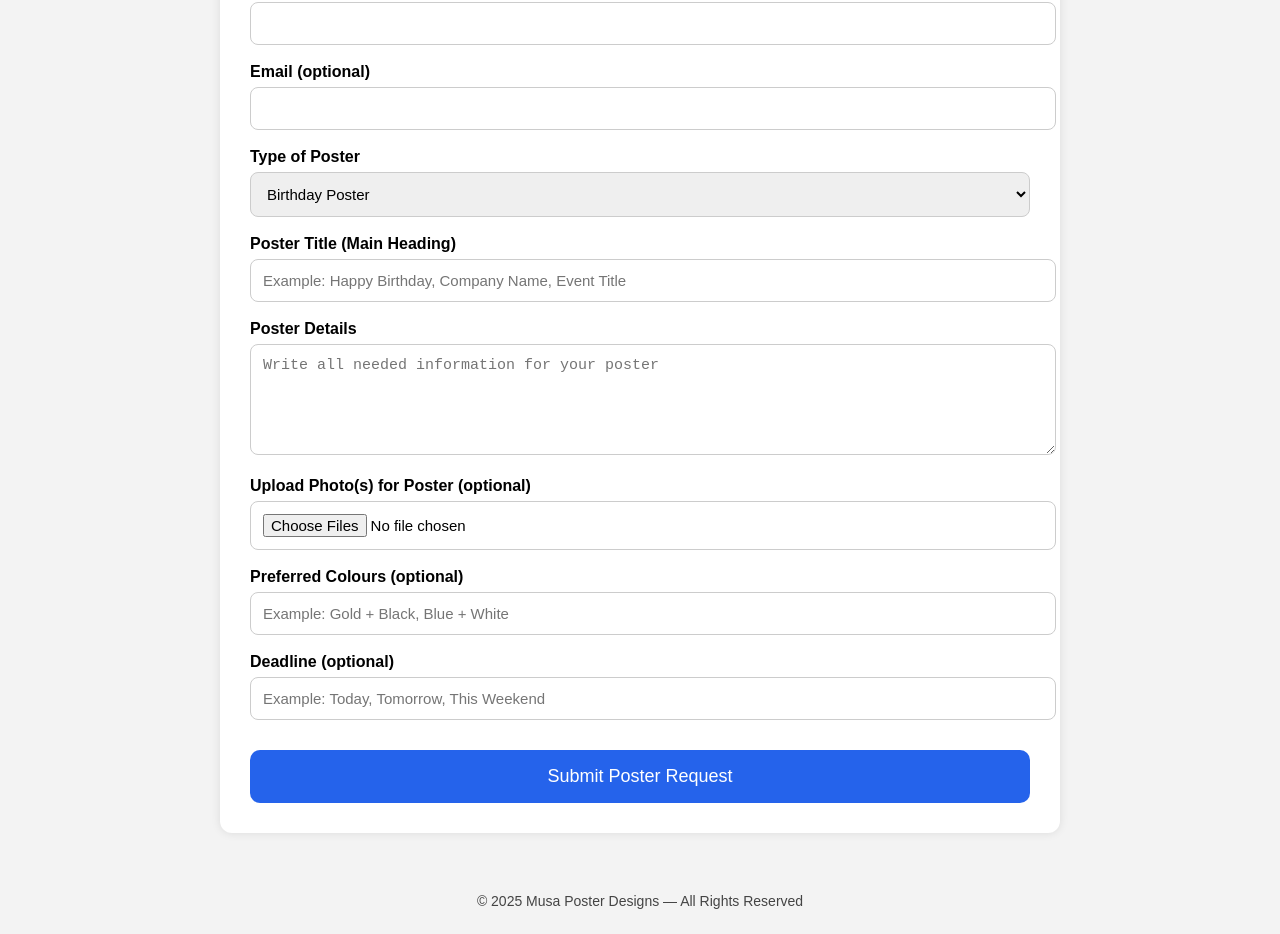
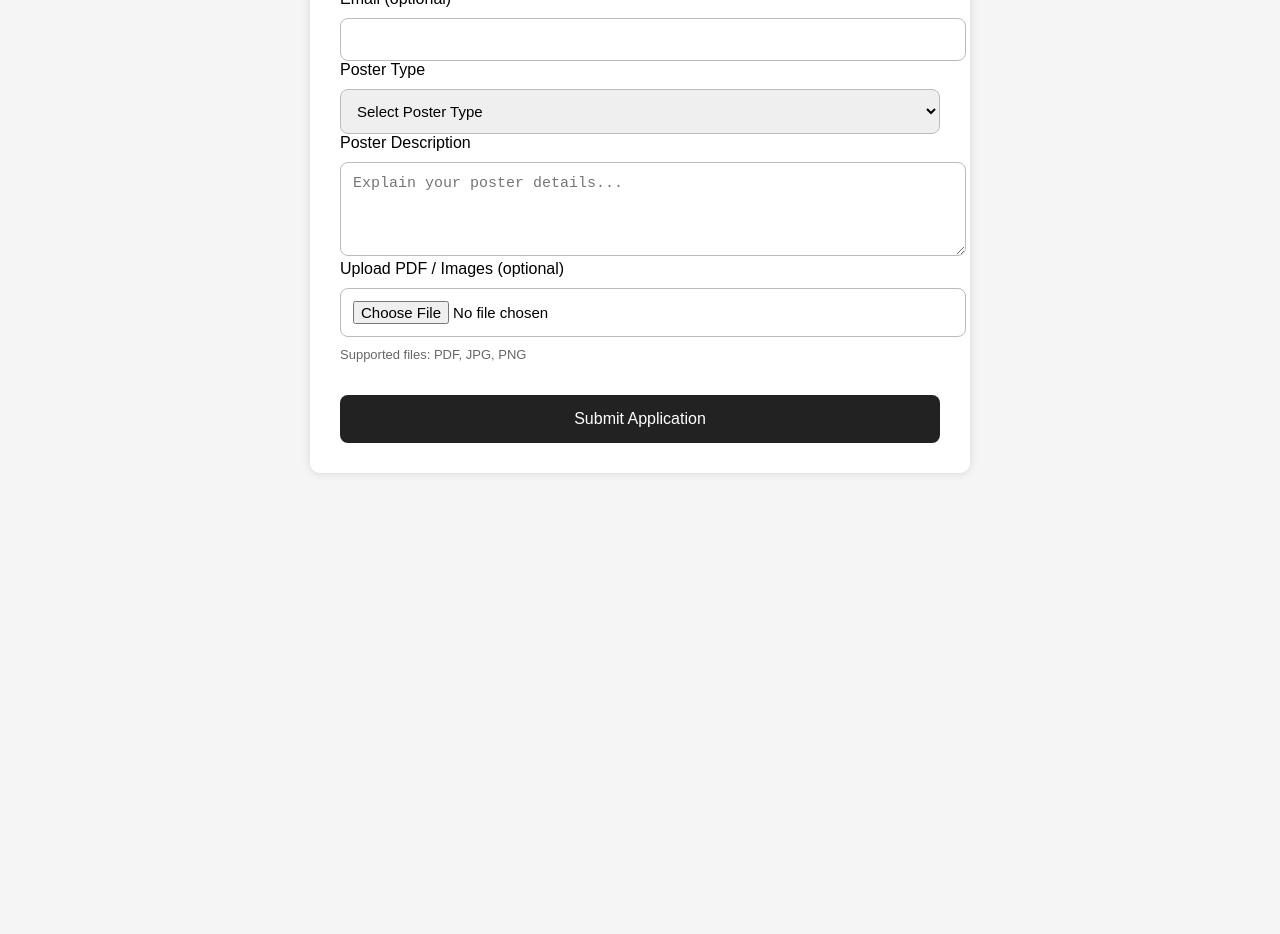
Before and after one commit to musa-loan2025/musa-loans-site, a plain HTML site: page index.html in a window 1280 px wide. Shown: the part 376-1310 px from the top of the page. After the commit the page ends 889 px from the top, so only its background shows below. Drawn offline with Linux system fonts and the light colour scheme.

Commit message:
Update index.html
Muzas Poster desingner

```diff
--- a/index.html
+++ b/index.html
@@ -3,139 +3,115 @@
 <head>
     <meta charset="UTF-8" />
     <meta name="viewport" content="width=device-width, initial-scale=1.0" />
-<title>Musa Poster Designs</title>
+    <title>Poster Design Application</title>
 
     <style>
         body {
             font-family: Arial, sans-serif;
-    background: #f3f3f3;
+            background: #f5f5f5;
             margin: 0;
             padding: 0;
         }
-  header {
-    background: #1e3a8a;
+
+        .header {
+            background: #222;
+            padding: 20px;
+            text-align: center;
             color: white;
+        }
+
+        .container {
+            max-width: 600px;
+            background: white;
+            margin: 40px auto;
             padding: 30px;
-    text-align: center;
+            border-radius: 10px;
+            box-shadow: 0px 0px 10px #00000020;
         }
-  header h1 {
-    margin: 0;
-    font-size: 32px;
-  }
-  header p {
-    margin-top: 5px;
-    font-size: 16px;
-  }
-  .container {
-    max-width: 780px;
-    background: white;
-    margin: 35px auto;
-    padding: 30px;
-    border-radius: 12px;
-    box-shadow: 0 0 10px rgba(0,0,0,0.1);
-  }
-  h2 {
-    text-align: center;
-    margin-bottom: 20px;
-  }
-  label {
-    font-weight: bold;
-    margin-top: 18px;
-    display: block;
-  }
+
         input, textarea, select {
             width: 100%;
             padding: 12px;
-    border: 1px solid #ccc;
+            margin-top: 10px;
             border-radius: 8px;
-    margin-top: 6px;
+            border: 1px solid #bbb;
             font-size: 15px;
         }
+
         button {
             width: 100%;
-    padding: 16px;
-    background: #2563eb;
+            padding: 15px;
+            background: #222;
             border: none;
-    border-radius: 10px;
+            border-radius: 8px;
+            margin-top: 20px;
             color: white;
-    font-size: 18px;
-    margin-top: 30px;
+            font-size: 16px;
             cursor: pointer;
         }
+
         button:hover {
-    background: #1e40af;
+            background: #000;
         }
-  footer {
-    text-align: center;
-    padding: 25px;
-    color: #444;
-    font-size: 14px;
+
+        .note {
+            font-size: 13px;
+            color: #666;
+            margin-top: 10px;
         }
     </style>
 </head>
 
 <body>
 
-<header>
-  <h1>Musa Poster Designs</h1>
-  <p>Professional • Fast • Affordable</p>
-</header>
+    <div class="header">
+        <h1>Poster Design Application</h1>
+        <p>Fill the form below to request a poster</p>
+    </div>
 
     <div class="container">
-  <h2>Poster Design Request Form</h2>
 
-  <form action="https://formsubmit.co/musasolomon341@gmail.com" method="POST" enctype="multipart/form-data">
+        <form action="https://formsubmit.co/musasolomon341@gmail.com"
+              method="POST" enctype="multipart/form-data">
+
+            <!-- SECURITY + SETTINGS -->
+            <input type="hidden" name="_captcha" value="false">
+            <input type="hidden" name="_subject" value="New Poster Application">
+            <input type="hidden" name="_template" value="table">
+            <input type="hidden" name="_next" value="https://musa-loan2025.github.io/musa-loans-site/success.html">
 
             <label>Full Name</label>
-    <input type="text" name="Full Name" required />
+            <input type="text" name="Full Name" required>
 
             <label>WhatsApp Number</label>
-    <input type="text" name="WhatsApp Number" required />
+            <input type="text" name="WhatsApp Number" required>
 
             <label>Email (optional)</label>
-    <input type="email" name="Client Email" />
+            <input type="email" name="Client Email">
 
-    <label>Type of Poster</label>
+            <label>Poster Type</label>
             <select name="Poster Type" required>
-      <option value="Birthday Poster">Birthday Poster</option>
-      <option value="Business Poster">Business Poster</option>
-      <option value="Event Poster">Event Poster</option>
-      <option value="Funeral Poster">Funeral Poster</option>
-      <option value="Church Poster">Church Poster</option>
-      <option value="School Poster">School Poster</option>
-      <option value="Other">Other</option>
+                <option value="">Select Poster Type</option>
+                <option>Birthday Poster</option>
+                <option>Funeral Poster</option>
+                <option>Graduation Poster</option>
+                <option>Business Poster</option>
+                <option>Event Poster</option>
+                <option>School Poster</option>
+                <option>Other (describe below)</option>
             </select>
 
-    <label>Poster Title (Main Heading)</label>
-    <input type="text" name="Poster Title" placeholder="Example: Happy Birthday, Company Name, Event Title" required />
+            <label>Poster Description</label>
+            <textarea name="Poster Description" rows="4" placeholder="Explain your poster details..." required></textarea>
 
-    <label>Poster Details</label>
-    <textarea name="Poster Details" rows="5" placeholder="Write all needed information for your poster" required></textarea>
+            <label>Upload PDF / Images (optional)</label>
+            <input type="file" name="attachment" accept="application/pdf,image/*">
 
-    <label>Upload Photo(s) for Poster (optional)</label>
-    <input type="file" name="Poster Photos" multiple />
+            <p class="note">Supported files: PDF, JPG, PNG</p>
 
-    <label>Preferred Colours (optional)</label>
-    <input type="text" name="Poster Colours" placeholder="Example: Gold + Black, Blue + White" />
+            <button type="submit">Submit Application</button>
 
-    <label>Deadline (optional)</label>
-    <input type="text" name="Design Deadline" placeholder="Example: Today, Tomorrow, This Weekend" />
-
-    <!-- Hidden FormSubmit Settings -->
-    <input type="hidden" name="_captcha" value="false">
-    <input type="hidden" name="_template" value="table">
-    <input type="hidden" name="_subject" value="NEW POSTER APPLICATION - Musa Designs">
-    <input type="hidden" name="_pdf" value="true">
-    <input type="hidden" name="_next" value="https://musa-loan2025.github.io/musa-loans-site/success.html">
-
-    <button type="submit">Submit Poster Request</button>
         </form>
-
     </div>
-
-<footer>
-  © 2025 Musa Poster Designs — All Rights Reserved
-</footer>
-
 </body>
 </html>
```
Lines whose indentation alone changed are shown as unchanged.
